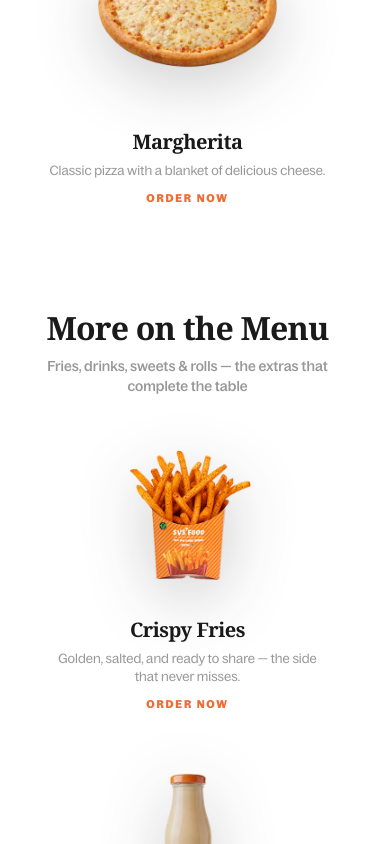
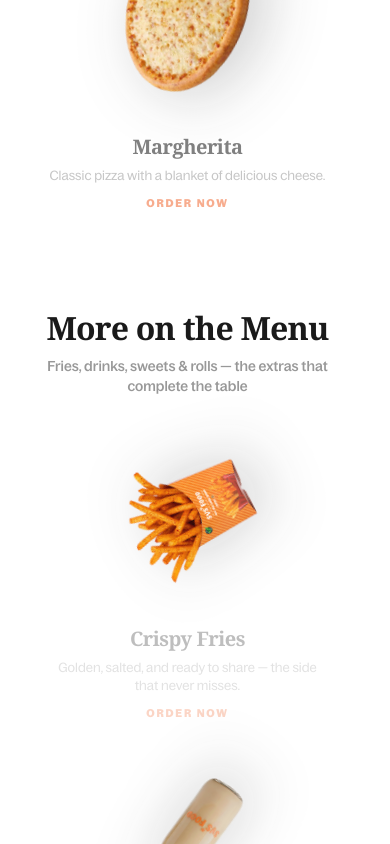
Before and after one commit to Akanksha027/svsfoodwebsite, a Next.js app: page /theorymenu in a window 390 px wide. Shown: the part 2840-3684 px from the top of the page. Built offline with nearby package versions, Linux system fonts and the light colour scheme; no server answers.

Commit message:
updated the page

```diff
--- a/src/components/PizzaPlatesSection.tsx
+++ b/src/components/PizzaPlatesSection.tsx
@@ -165,17 +165,17 @@ function PizzaCard({
   const cardRef = useRef<HTMLDivElement>(null);
 
   /*
-    Spin starts as the pizza enters the bottom of the viewport,
-    and is fully finished once ~20% of the pizza is on screen.
+    Spin while the pizza rises into view; finishes when its top
+    hits 30% of the viewport, then stays locked at 0° (static).
   */
   const { scrollYProgress } = useScroll({
     target: cardRef,
-    offset: ["start end", "20% end"],
+    offset: ["start end", "start 30%"],
   });
 
   const rotate = useTransform(scrollYProgress, [0, 1], [-360, 0]);
-  const scale = useTransform(scrollYProgress, [0, 1], [0.9, 1]);
-  const imgOpacity = useTransform(scrollYProgress, [0, 0.15, 1], [0, 0.85, 1]);
+  const scale = useTransform(scrollYProgress, [0, 1], [0.88, 1]);
+  const imgOpacity = useTransform(scrollYProgress, [0, 0.12, 1], [0, 0.9, 1]);
   const copyOpacity = useTransform(scrollYProgress, [0.55, 1], [0, 1]);
   const copyY = useTransform(scrollYProgress, [0.55, 1], [12, 0]);
 
--- a/src/components/RecipeInboxSection.tsx
+++ b/src/components/RecipeInboxSection.tsx
@@ -33,7 +33,6 @@ const BOTTOM_ROW: IconItem[] = [
   { src: "/images/cheese.png", alt: "Cheese", delay: 0.12, rotate: 12 },
   { src: "/nobg/vegies/im8.png", alt: "Mint", delay: 0.16, rotate: 8 },
   { src: "/nobg/vegies/im7.png", alt: "Bun", delay: 0.2, rotate: -4 },
-  // { src: "/nobg/vegies/im3.png", alt: "Chili", delay: 0.24, rotate: 22 },
 ];
 
 /**
@@ -77,19 +76,21 @@ function IconRail({
 }) {
   const edgeClass =
     edge === "top"
-      ? "top-3 sm:top-5 lg:top-7"
-      : "bottom-3 sm:bottom-5 lg:bottom-7";
+      ? "top-0 items-start"
+      : "bottom-0 items-end sm:bottom-2 lg:bottom-4";
 
   const cols =
     items.length === 6
       ? "grid-cols-6"
       : items.length === 5
         ? "grid-cols-5"
-        : "grid-cols-6";
+        : items.length === 4
+          ? "grid-cols-4"
+          : "grid-cols-6";
 
   return (
     <div
-      className={`pointer-events-none absolute inset-x-0 z-[2] grid ${cols} items-center px-2 sm:px-6 md:px-10 lg:px-12 xl:px-16 ${edgeClass}`}
+      className={`pointer-events-none absolute inset-x-0 z-[2] grid ${cols} px-2 sm:px-6 md:px-10 lg:px-12 xl:px-16 ${edgeClass}`}
       aria-hidden
     >
       {items.map((item) => (
@@ -107,7 +108,7 @@ function IconRail({
 export default function RecipeInboxSection() {
   return (
     <section
-      className="relative flex min-h-[52svh] w-full items-center justify-center overflow-hidden py-20 sm:min-h-[58svh] sm:py-24 lg:min-h-[60svh] lg:py-28"
+      className="relative flex min-h-[340px] w-full items-center justify-center overflow-hidden py-8 pb-12 sm:min-h-[380px] sm:py-10 sm:pb-14 lg:min-h-[400px] lg:py-11 lg:pb-16"
       data-theory-snap
       style={{
         backgroundImage: `
@@ -131,11 +132,11 @@ export default function RecipeInboxSection() {
       <IconRail items={TOP_ROW} edge="top" />
       <IconRail items={BOTTOM_ROW} edge="bottom" />
 
-      {/* Pan — bottom right (no screen blend — dark pan vanishes on light bg) */}
+      {/* Pan — mobile: bottom-right; sm+: right edge, vertically centered */}
       <motion.div
-        className="pointer-events-none absolute -bottom-2 -right-2 z-[4] h-[220px] w-[140px] sm:-bottom-4 sm:-right-3 sm:h-[280px] sm:w-[175px] md:h-[340px] md:w-[210px] lg:-bottom-6 lg:-right-4 lg:h-[420px] lg:w-[260px] xl:h-[480px] xl:w-[300px]"
-        initial={{ opacity: 0, x: 28, y: 20 }}
-        whileInView={{ opacity: 1, x: 0, y: 0 }}
+        className="pointer-events-none absolute right-[-8%] bottom-1 z-[3] h-[120px] w-[88px] sm:top-1/2 sm:right-0 sm:bottom-auto sm:h-[220px] sm:w-[135px] sm:-translate-y-1/2 md:h-[280px] md:w-[170px] lg:right-[-1%] lg:h-[360px] lg:w-[220px] xl:h-[420px] xl:w-[255px]"
+        initial={{ opacity: 0, x: 24 }}
+        whileInView={{ opacity: 1, x: 0 }}
         viewport={{ once: true, amount: 0.15 }}
         transition={{ duration: 0.8, delay: 0.15, ease: [0.22, 1, 0.36, 1] }}
         aria-hidden
@@ -144,13 +145,13 @@ export default function RecipeInboxSection() {
           src="/nobg/vegies/pan.png"
           alt=""
           fill
-          className="object-contain object-right-bottom drop-shadow-[0_16px_32px_rgba(26,26,26,0.22)]"
-          sizes="(min-width: 1280px) 300px, (min-width: 1024px) 260px, 180px"
+          className="object-contain object-right-bottom sm:object-right-center drop-shadow-[0_16px_32px_rgba(26,26,26,0.22)]"
+          sizes="(min-width: 1280px) 255px, (min-width: 1024px) 220px, 88px"
           priority
         />
       </motion.div>
 
-      <div className="relative z-10 mx-auto flex w-full max-w-[520px] flex-col items-center px-6 text-center sm:px-8">
+      <div className="relative z-10 mx-auto flex w-full max-w-[520px] flex-col items-center px-5 text-center sm:px-8">
         <motion.h2
           className={`${playfair.className} text-[clamp(1.55rem,6vw,3.15rem)] font-bold leading-[1.15] tracking-tight text-svs-ink`}
           initial={{ opacity: 0, y: 16 }}
@@ -162,7 +163,7 @@ export default function RecipeInboxSection() {
         </motion.h2>
 
         <motion.p
-          className="mt-3 max-w-md text-[14px] font-medium leading-relaxed text-svs-ink/70 sm:mt-5 sm:text-base"
+          className="mt-2 max-w-md text-[14px] font-medium leading-relaxed text-svs-ink/70 sm:mt-3 sm:text-base"
           initial={{ opacity: 0, y: 12 }}
           whileInView={{ opacity: 1, y: 0 }}
           viewport={{ once: true }}
@@ -172,7 +173,7 @@ export default function RecipeInboxSection() {
         </motion.p>
 
         <motion.div
-          className="relative z-[6] mt-7 sm:mt-10"
+          className="relative z-[6] mt-5 sm:mt-6"
           initial={{ opacity: 0, y: 14 }}
           whileInView={{ opacity: 1, y: 0 }}
           viewport={{ once: true }}
--- a/src/components/VarietyFoodSection.tsx
+++ b/src/components/VarietyFoodSection.tsx
@@ -2,7 +2,12 @@
 
 import Image from "next/image";
 import Link from "next/link";
-import { motion, useInView } from "framer-motion";
+import {
+  motion,
+  useInView,
+  useScroll,
+  useTransform,
+} from "framer-motion";
 import { useRef } from "react";
 
 /** Sides, drinks, dessert & rolls — everything beyond burgers & pizza */
@@ -38,44 +43,42 @@ const VARIETIES = [
 ] as const;
 
 const softEase = [0.25, 0.1, 0.25, 1] as const;
-const spinEase = [0.22, 0.61, 0.36, 1] as const;
 
 function VarietyCard({
   item,
-  index,
-  inView,
 }: {
   item: (typeof VARIETIES)[number];
   index: number;
-  inView: boolean;
 }) {
+  const cardRef = useRef<HTMLDivElement>(null);
+
+  /*
+    Same as pizzas: spin from bottom entry until the item reaches
+    30% of the viewport, then hold static at 0°.
+  */
+  const { scrollYProgress } = useScroll({
+    target: cardRef,
+    offset: ["start end", "start 30%"],
+  });
+
+  const rotate = useTransform(scrollYProgress, [0, 1], [-360, 0]);
+  const scale = useTransform(scrollYProgress, [0, 1], [0.88, 1]);
+  const imgOpacity = useTransform(scrollYProgress, [0, 0.12, 1], [0, 0.9, 1]);
+  const copyOpacity = useTransform(scrollYProgress, [0.55, 1], [0, 1]);
+  const copyY = useTransform(scrollYProgress, [0.55, 1], [12, 0]);
+
   return (
     <article className="flex w-full flex-col items-center text-center">
-      <div className="relative mx-auto aspect-square w-full max-w-[180px] sm:max-w-[240px] md:max-w-[280px] lg:max-w-[300px]">
+      <div
+        ref={cardRef}
+        className="relative mx-auto aspect-square w-full max-w-[180px] sm:max-w-[240px] md:max-w-[280px] lg:max-w-[300px]"
+      >
         <motion.div
           className="relative h-full w-full will-change-transform"
-          initial={{ rotate: -360, scale: 0.9, opacity: 0 }}
-          animate={
-            inView
-              ? { rotate: 0, scale: 1, opacity: 1 }
-              : { rotate: -360, scale: 0.9, opacity: 0 }
-          }
-          transition={{
-            rotate: {
-              duration: 3.8,
-              delay: inView ? 0.08 + index * 0.14 : 0,
-              ease: spinEase,
-            },
-            scale: {
-              duration: 3.2,
-              delay: inView ? 0.08 + index * 0.14 : 0,
-              ease: spinEase,
-            },
-            opacity: {
-              duration: 1.6,
-              delay: inView ? 0.08 + index * 0.14 : 0,
-              ease: "easeOut",
-            },
+          style={{
+            rotate,
+            scale,
+            opacity: imgOpacity,
           }}
         >
           <Image
@@ -90,13 +93,7 @@ function VarietyCard({
 
       <motion.div
         className="mt-3 sm:mt-4"
-        initial={{ opacity: 0, y: 12 }}
-        animate={inView ? { opacity: 1, y: 0 } : { opacity: 0, y: 12 }}
-        transition={{
-          duration: 0.7,
-          delay: inView ? 0.9 + index * 0.1 : 0,
-          ease: softEase,
-        }}
+        style={{ opacity: copyOpacity, y: copyY }}
       >
         <h3 className="font-serif text-xl font-semibold tracking-tight text-svs-ink sm:text-[1.35rem]">
           {item.name}
@@ -146,7 +143,7 @@ export default function VarietyFoodSection() {
               key={item.id}
               className="relative flex justify-center px-2 py-1 sm:px-3"
             >
-              <VarietyCard item={item} index={index} inView={inView} />
+              <VarietyCard item={item} index={index} />
             </div>
           ))}
         </div>
```
